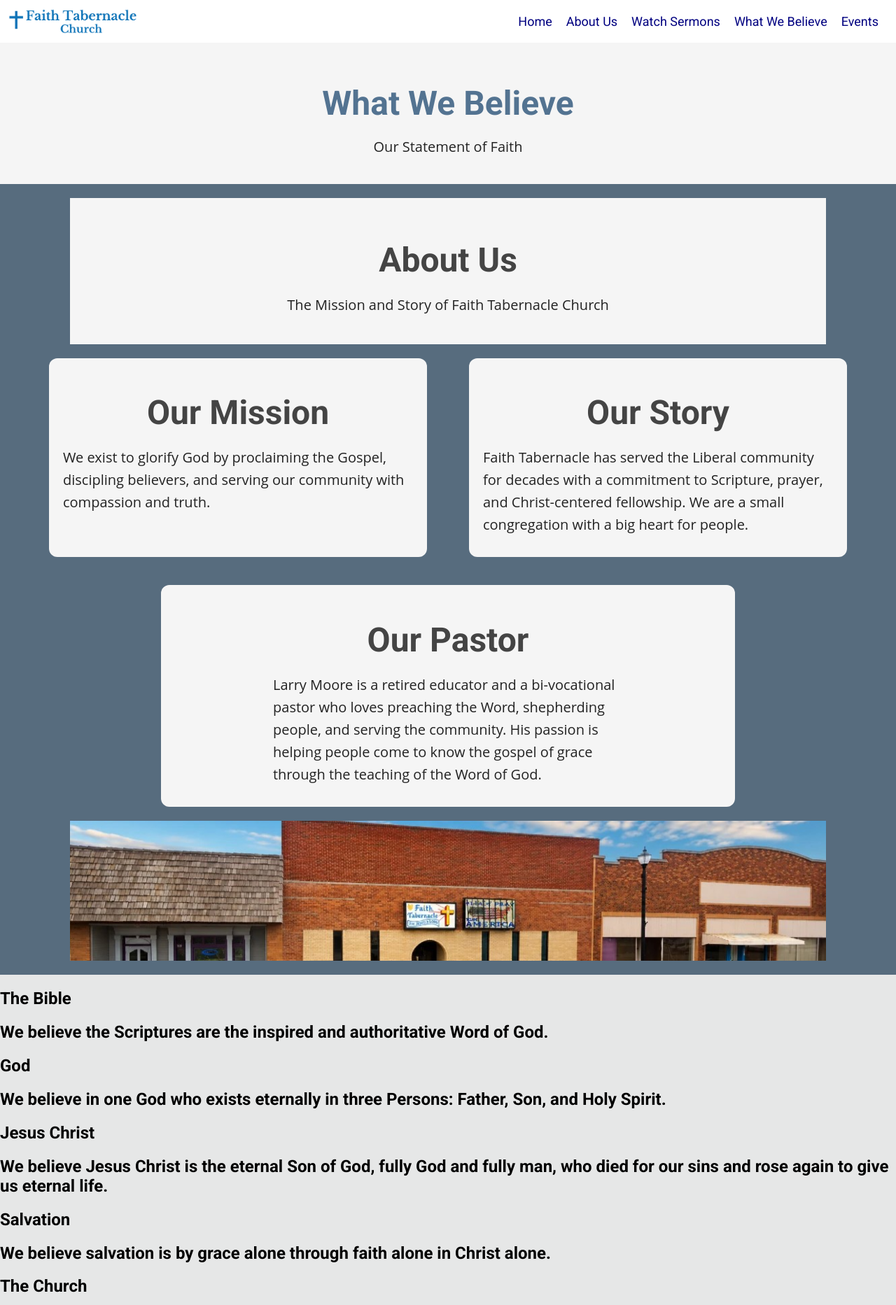
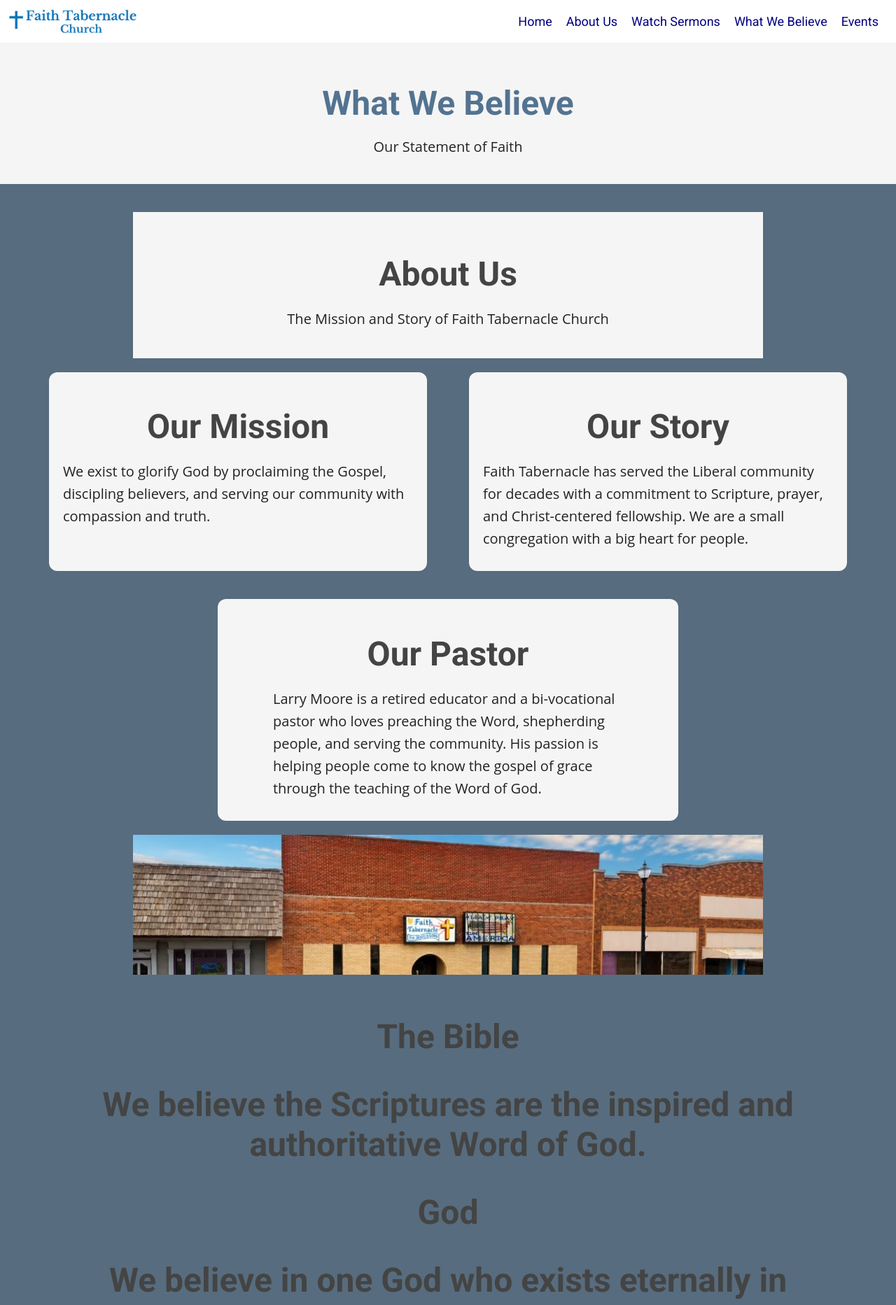
Before and after one commit to nwmdesign/faithtabliberal, a Jekyll site: the page built from beliefs.md, in a window 1280 px wide. Shown: the top 1865 px of the page at 70% size. Built offline with Jekyll 4.4.1, drawn with Linux system fonts in a browser that asks for light colours.

Commit message:
Enhance page layout with grey section
Added a new grey section to the page layout.

```diff
--- a/_layouts/page.html
+++ b/_layouts/page.html
@@ -2,12 +2,14 @@
 layout: default
 title: page
 ---
-
 <section class="light-section">
         <div class="container">
             <h2>{{ page.title }}</h2>
             <p>{{ page.description }}</p>
         </div>
 </section>
-
-{{ content }}
+<section class="grey-section">
+        <div class="container">
+                {{ content }}
+        </div>
+</section>
```
